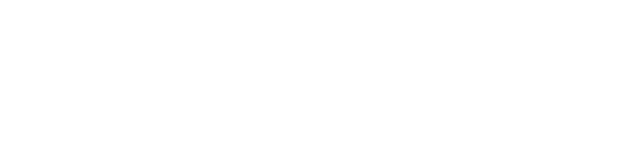
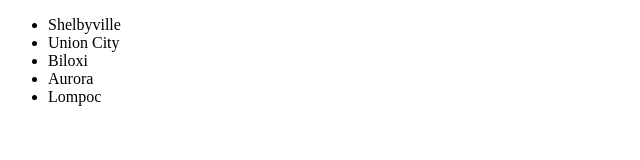
Before and after one commit to skiddemon/htmltest, a plain HTML site: page index.html in a window 1280 px wide. Shown: the whole page, without its empty margins (0-640 px from the left). Drawn offline with Linux system fonts and the light colour scheme.

Commit message:
added places lived

```diff
--- a/index.html
+++ b/index.html
@@ -3,7 +3,13 @@
     <head>
         <title>HTML Exercise</title>
         <body>
-
+            <ul>
+                <li>Shelbyville</li>
+                <li>Union City</li>
+                <li>Biloxi</li>
+                <li>Aurora</li>
+                <li>Lompoc</li>
+            </ul>
         </body>
     </head>
 </html>
```
